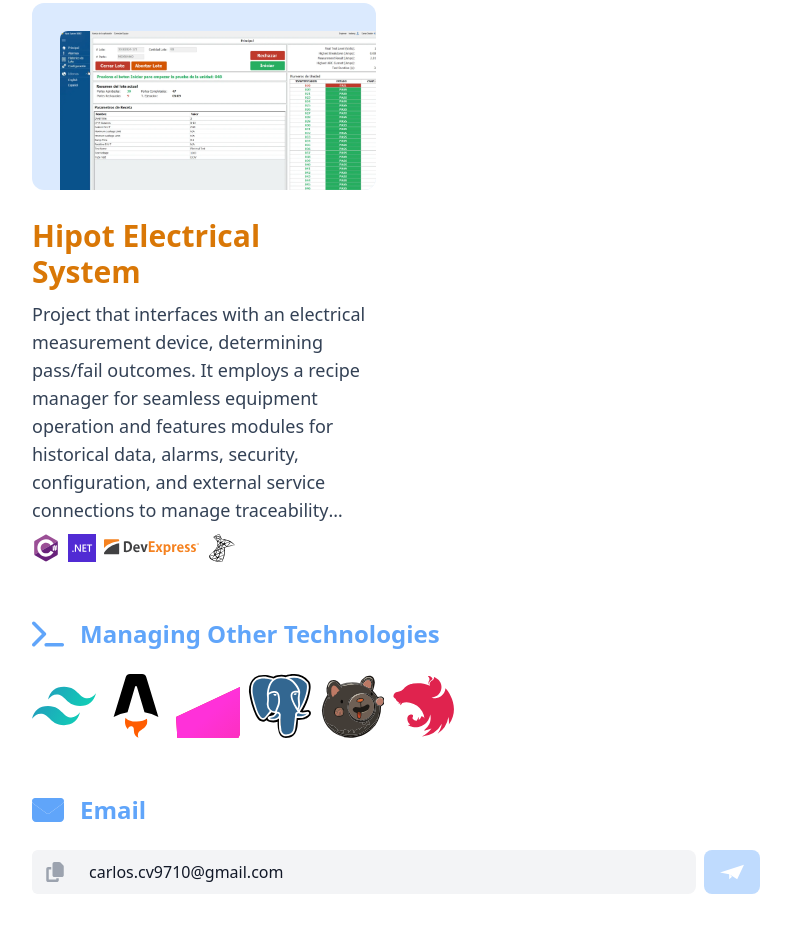
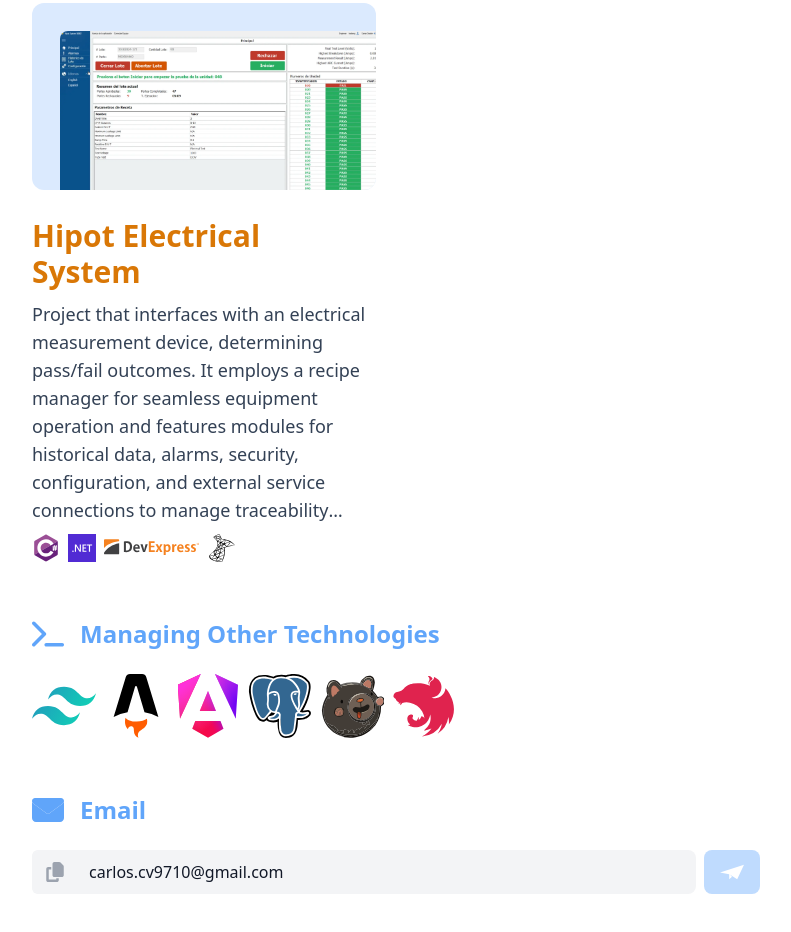
Before and after one commit to carloscv97/portfolio, an Astro site: page / in a window 1280 px wide. Shown: the part 2545-3477 px from the top of the page, without its empty margins (244-1035 px from the left). Built offline with nearby package versions, Linux system fonts and the light colour scheme; Astro itself is replaced by a stand-in of ours; what tailwindcss-animated would draw is missing.

Commit message:
Update Angular icon attributes

```diff
--- a/src/icons/Angular.astro
+++ b/src/icons/Angular.astro
@@ -1,4 +1,9 @@
-<svg {...Astro.props} xmlns="http://www.w3.org/2000/svg" fill="currentColor">
+<svg
+  {...Astro.props}
+  xmlns="http://www.w3.org/2000/svg"
+  fill="currentColor"
+  viewBox="0 0 242 256"
+>
   <g clip-path="url(#a)">
     <mask
       id="b"
```
